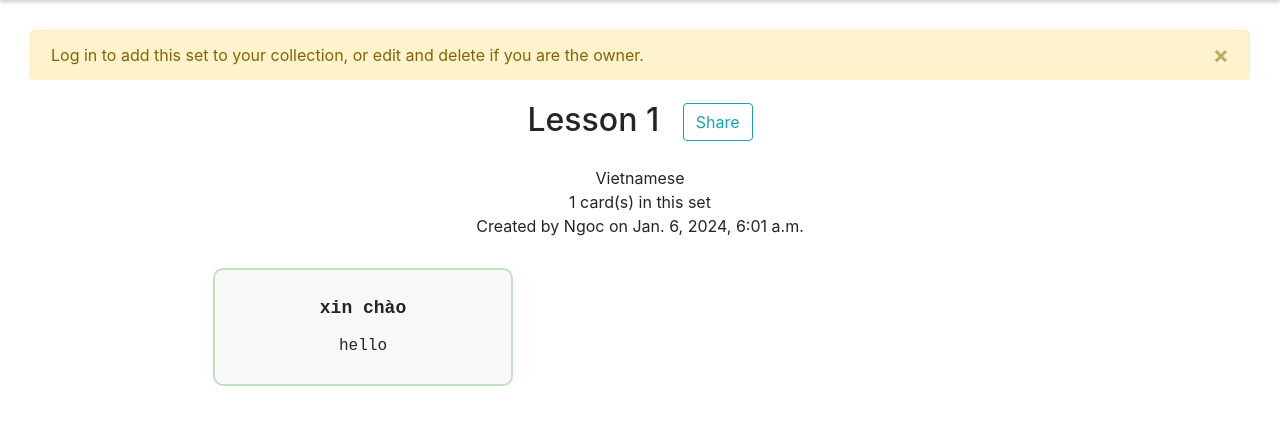
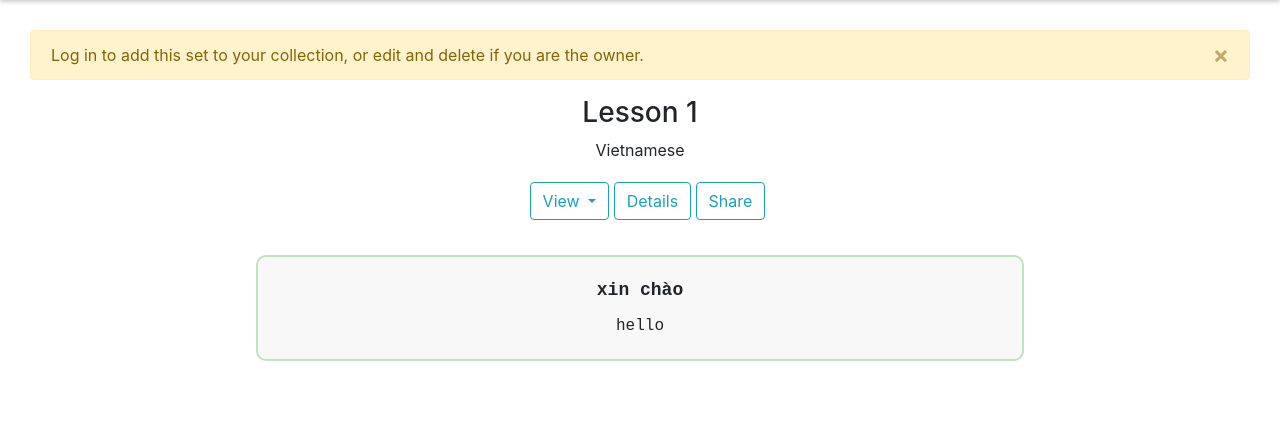
Before and after one commit to dngvbngc/FlashCards, a Django app: page /view-set/1 in a window 1280 px wide. Shown: the part 56-481 px from the top of the page. Run offline with Django 3.2, Linux system fonts and the light colour scheme; data comes from the database, SQL or seed files in the repository; both versions use the stored data as it was after the commit.

Commit message:
Implemented delete with confirmation popup & restyle cards & set div & half one card view (to be done with Pagination)

```diff
--- a/flashcards/static/flashcards/styles.css
+++ b/flashcards/static/flashcards/styles.css
@@ -39,10 +39,6 @@ form {
     display: inline-block;
 }
 
-.btn-form {
-    width: auto;
-}
-
 .card-form {
     width: 100%;
 }
@@ -80,23 +76,20 @@ form {
     text-align: center;
 }
 
-.center {
-    text-align: center;
+.right {
+    text-align: right;
 }
 
 .existing-sets-div, .existing-cards-div {
-    display: flex;
-    flex-wrap: wrap;
-    gap: 20px;
-    margin-left: 15%;
-    margin-top: 30px;
+    margin-top: 15px;
 }
 
 .existing-set-div, .existing-card-div {
     border: 2px solid #C1E1C1;
     border-radius: 10px;
-    padding: 10px;
-    width: 300px;
+    margin: 10px;
+    padding: 5px;
+    width: 60vw;
     background-color: #f8f8f8;
     font-family: 'Courier New', Courier, monospace;
     transition: transform 0.3s ease-in-out;
@@ -110,7 +103,7 @@ form {
     margin-bottom: 10px;
 }
 
-.set-title, .card-title {
+.set-title {
     font-weight: bold;
     font-size: large;
     margin-top: 15px;
@@ -125,7 +118,7 @@ li {
     margin-bottom: 10px;
     margin-top: 10px;
     padding-right: 20px;
-    padding-left: 20px; /* Adjust the padding as needed */
+    padding-left: 20px;
     list-style-type: none;
 }
 
@@ -133,7 +126,7 @@ li {
     pointer-events: auto;
 }
 
-#share-btn {
+#view-mode-btn {
     margin-left: 15px;
 }
 
@@ -147,5 +140,111 @@ li {
 }
 
 .added-title {
-    margin-top: 20px;
+    margin-top: 30px;
 }
+
+.modal {
+    display: none;
+    position: fixed;
+    z-index: 1;
+    left: 0;
+    top: 0;
+    width: 100%;
+    height: 100%;
+    overflow: auto;
+    background-color: rgb(0,0,0);
+    background-color: rgba(0,0,0,0.4);
+}
+
+.modal-content {
+    background-color: #fefefe;
+    margin: 15% auto;
+    padding: 20px;
+    border: 1px solid #888;
+    width: 80%;
+}
+
+.close:hover,
+.close:focus {
+    color: black;
+    text-decoration: none;
+    cursor: pointer;
+}
+
+.modal-form {
+    all: unset;
+}
+
+.modal-form > button {
+    float: right;
+    margin: 4px;
+}
+
+.set-actions {
+    all:unset;
+    float:left;
+}
+/* Popup container - can be anything you want */
+.popup {
+    position: relative;
+    display: inline-block;
+    cursor: pointer;
+    -webkit-user-select: none;
+    -moz-user-select: none;
+    -ms-user-select: none;
+    user-select: none;
+  }
+
+/* The actual popup */
+.popup .popuptext {
+    visibility: hidden;
+    width: 200px;
+    background-color: #555;
+    color: #fff;
+    text-align: center;
+    border-radius: 6px;
+    padding: 8px 0;
+    position: absolute;
+    z-index: 1;
+    top: 125%;
+    left: 50%;
+    margin-left: -80px;
+}
+
+/* Popup arrow */
+.popup .popuptext::after {
+    content: "";
+    position: absolute;
+    bottom: 100%;
+    left: 50%;
+    margin-left: -5px;
+    border-width: 5px;
+    border-style: solid;
+    border-color: #555 transparent transparent transparent;
+}
+
+/* Toggle this class - hide and show the popup */
+.popup .show {
+    visibility: visible;
+    -webkit-animation: fadeIn 1s;
+    animation: fadeIn 1s;
+}
+
+/* Add animation (fade in the popup) */
+@-webkit-keyframes fadeIn {
+    from {opacity: 0;}
+    to {opacity: 1;}
+}
+
+@keyframes fadeIn {
+    from {opacity: 0;}
+    to {opacity:1 ;}
+}
+
+.set-actions {
+    padding: 10px;
+}
+
+.set-actions > button {
+    margin-top: 10px;
+}
--- a/flashcards/templates/flashcards/set.html
+++ b/flashcards/templates/flashcards/set.html
@@ -1,4 +1,5 @@
 {% extends "flashcards/layout.html" %}
+{% load static %}
 
 {% block body %}
 
@@ -9,13 +10,45 @@
         </div>
     {% endif %}
 
-    <div class="center">
-        <h2>
-            {{ set.name }}
+    {% if user_is_not_owner %}
+    {% else %}
+        <!-- Delete confirmation modal -->
+        <div id="myModal" class="modal">
+            <div class="modal-content">
+                <span class="close right">&times;</span>
+                <p>Are you sure you want to delete this set?</p>
+                <small>This action cannot be undone.</small>
+                <div>
+                    <form method="post" class="modal-form">
+                        {% csrf_token %}
+                        <button name="action" value="delete" type="submit" class="btn btn-danger">Yes</button>
+                        <button class="btn btn-dark no">No</button>
+                    </form>
+                </div>
+            </div>
+        </div>
+    {% endif %}
+
+    <div class="container center">
+        <h3>{{ set.name }}</h3>
+        <div>{{ set.description }}</div>
+        <div class="set-actions">
+            <button class="btn btn-outline-info dropdown-toggle" type="button" id="view-mode-btn" data-toggle="dropdown" aria-haspopup="true" aria-expanded="false">
+                View
+            </button>
+            <div class="dropdown-menu" aria-labelledby="dropdownMenuButton">
+                <button id="all-cards-view-btn" class="dropdown-item">All Cards</button>
+                <button id="one-card-view-btn" class="dropdown-item">Individual Cards</button>
+            </div>
+            <button class="btn btn-outline-info popup" onclick="showDetails()">Details
+                <span class="popuptext" id="myPopup">
+                    {{ set.cards.all.count }} card(s) created by {{ set.owner }} on {{ set.timestamp }}
+                </span>
+            </button>
             <button onclick="share()" class="btn btn-outline-info set-btn" id="share-btn" title="Copy link">Share</button>
             {% if user.is_authenticated %}
                 {% if user_is_not_owner %}
-                    <form method="post" class="btnform">
+                    <form method="post">
                         {% csrf_token %}
                         {% if user_has_not_added %}
                             <button name="action" value="add" type="submit" class="btn btn-outline-info set-btn" title="Add this set to your collection">Add</button>
@@ -28,23 +61,32 @@
                     <button class="btn btn-outline-info set-btn" id="delete-btn" title="Delete this set">Delete</button>
                 {% endif %}
             {% endif %}
-        </h2>
-        <div>{{ set.description }}</div>
-        <div>{{ set.cards.all.count }} card(s) in this set</div>
-        <div>Created by {{ set.owner }} on {{ set.timestamp }}</div>
+        </div>
 
-        <div class="existing-cards-div">
+        <div class="existing-cards-div" id="all-cards-view">
             {% for card in set.cards.all %}
-            <div class="existing-card-div" id="{{ card.id }}">
-                <div>
+            <div class="existing-card-div" id="{{ card.pk }}">
+                <div class="set-item set-title">{{ card.term }}</div>
+                <div class="set-item">
                     <ul>
-                        <li class="card-title">{{ card.term }}</li>
                         <li>{{ card.definition }}</li>
                     </ul>
                 </div>
             </div>
             {% endfor %}
         </div>
+
+        <div class="existing-cards-div" id="one-card-view" style="display:none">
+            <div class="existing-card-div" id="{{ card.pk }}">
+                <div class="set-item set-title">HELLO</div>
+                <div class="set-item">
+                    <ul>
+                        <li>ONE CARD</li>
+                    </ul>
+                </div>
+            </div>
+        </div>
+
     </div>
 
     <script>
@@ -57,5 +99,60 @@
         }
         }
 
+        // Get the modal
+        var modal = document.getElementById("myModal");
+
+        // Get the button that opens the modal
+        var btn = document.getElementById("delete-btn");
+
+        // Get the <span> element that closes the modal
+        var span = document.getElementsByClassName("close")[0];
+
+        // When the user clicks on the button, open the modal
+        btn.onclick = function() {
+            modal.style.display = "block";
+        }
+
+        // When the user clicks on <span> (x), close the modal
+        span.onclick = function() {
+            modal.style.display = "none";
+        }
+
+        // When the user click on No, close the modal
+        const nobtn = document.querySelector(".no");
+        if (nobtn) {
+            nobtn.onclick = function(event) {
+                event.preventDefault();
+                modal.style.display = "none";
+            }
+        }
+
+        // When the user clicks anywhere outside of the modal, close it
+        window.onclick = function(event) {
+        if (event.target == modal) {
+            modal.style.display = "none";
+        }
+        }
+
+        function showDetails() {
+            var popup = document.getElementById("myPopup");
+            popup.classList.toggle("show");
+        }
+
+        const oneCardBtn = document.querySelector("#one-card-view-btn");
+        if (oneCardBtn) {
+            oneCardBtn.onclick = function() {
+                document.querySelector("#all-cards-view").style.display = 'none';
+                document.querySelector("#one-card-view").style.display = 'block';
+            }
+        }
+
+        const allCardsBtn = document.querySelector('#all-cards-view-btn');
+        if (allCardsBtn) {
+            allCardsBtn.onclick = function() {
+                document.querySelector("#all-cards-view").style.display = 'block';
+                document.querySelector("#one-card-view").style.display = 'none';
+            }
+        }
     </script>
 {% endblock %}
--- a/flashcards/views.py
+++ b/flashcards/views.py
@@ -219,6 +219,9 @@ def set(request, set_id):
                 return HttpResponseRedirect(reverse('view-set', args=(set.pk,)))
             else:
                 message = "Set has not been added to your collection."
+        elif action == "delete":
+            Set.objects.filter(owner=user, pk=set_id).delete()
+            return HttpResponseRedirect(reverse("collection"))
         return render(request, "flashcards/set.html", {
             "set": set,
             "user_is_not_owner": user_is_not_owner,
```
Also changed, not shown: flashcards/templates/flashcards/collection.html (+4 -6 lines), db.sqlite3.
